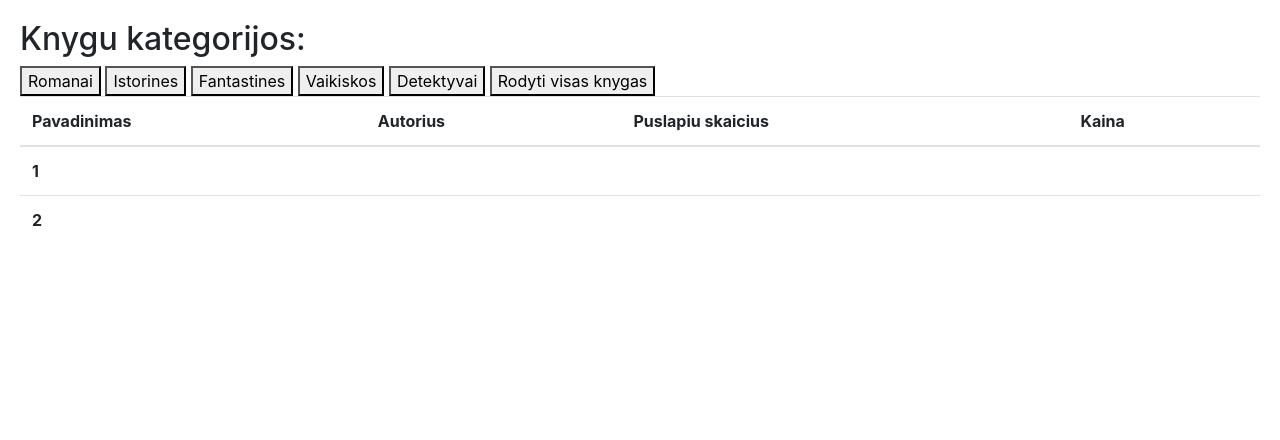
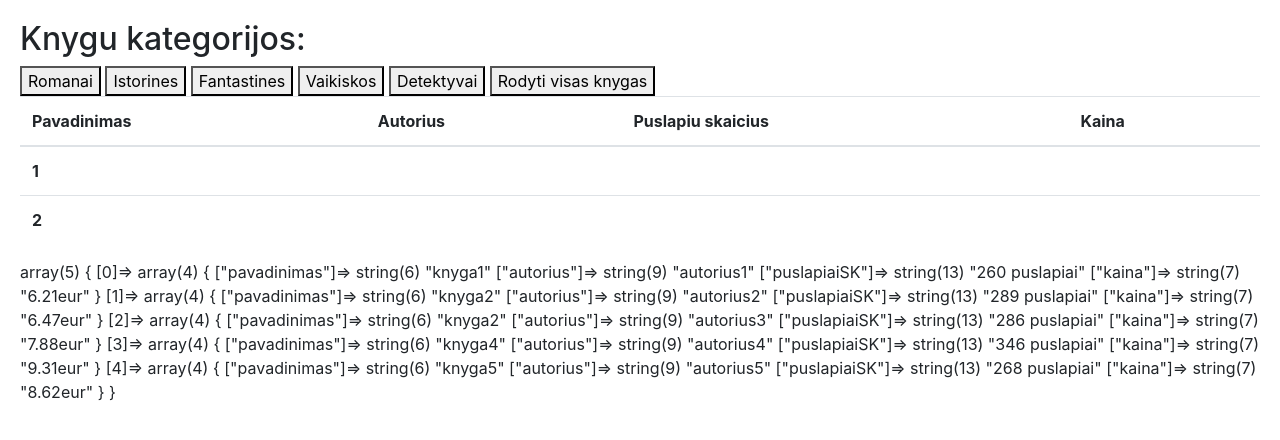
Before and after one commit to KotrynaPapartyna/12-paskaitaS-PHP, a PHP site: page /knyguBiblioteka.php in a window 1280 px wide. Shown: the top 440 px of the page. Run offline with PHP 8.4, Linux system fonts and the light colour scheme; lists and menus that the app fills with data are empty; some libraries are stand-ins or nearby versions.

Commit message:
Papildytas/ dar nebaigtas :)

```diff
--- a/knyguBiblioteka.php
+++ b/knyguBiblioteka.php
@@ -93,94 +93,99 @@
 $kategorijaRomanai = array(
     array(
         "pavadinimas" => "knyga1","autorius" => "autorius1",
-        "puslapiaiSK"=>rand(200,400)."puslapiai"),"kaina"=>"kaina",
+        "puslapiaiSK"=>rand(200,400)." puslapiai","kaina"=>rand(2,10).".".rand(0,99)."eur"),
     array(
         "pavadinimas" => "knyga2","autorius" => "autorius2",
-        "puslapiaiSK"=>rand(200,400)."puslapiai"), "kaina"=>"kaina",
+        "puslapiaiSK"=>rand(200,400)." puslapiai","kaina"=>rand(2,10).".".rand(0,99)."eur"),
     array(
         "pavadinimas" => "knyga2","autorius" => "autorius3",
-        "puslapiaiSK"=>rand(200,400)."puslapiai"), "kaina"=>"kaina",
+        "puslapiaiSK"=>rand(200,400)." puslapiai","kaina"=>rand(2,10).".".rand(0,99)."eur"),
     array(
         "pavadinimas" => "knyga4","autorius" => "autorius4",
-        "puslapiaiSK"=>rand(200,400)."puslapiai"), "kaina"=>"kaina",
+        "puslapiaiSK"=>rand(200,400)." puslapiai","kaina"=>rand(2,10).".".rand(0,99)."eur"),
     array(
         "pavadinimas" => "knyga5","autorius" => "autorius5",
-        "puslapiaiSK"=>rand(200,400)."puslapiai"), "kaina"=>"kaina",
+        "puslapiaiSK"=>rand(200,400)." puslapiai","kaina"=>rand(2,10).".".rand(0,99)."eur"),
     );
 
 $kategorijaIstorines = array(
     array(
         "pavadinimas" => "knyga1","autorius" => "autorius1",
-        "puslapiaiSK"=>rand(200,400)."puslapiai"), "kaina"=>"kaina",
+        "puslapiaiSK"=>rand(200,400)." puslapiai","kaina"=>rand(2,10).".".rand(0,99)."eur"),
     array(
         "pavadinimas" => "knyga2","autorius" => "autorius2",
-        "puslapiaiSK"=>rand(200,400)."puslapiai"), "kaina"=>"kaina",
+        "puslapiaiSK"=>rand(200,400)." puslapiai","kaina"=>rand(2,10).".".rand(0,99)."eur"),
     array(
         "pavadinimas" => "knyga2","autorius" => "autorius3",
-        "puslapiaiSK"=>rand(200,400)."puslapiai"),"kaina"=>"kaina",
+        "puslapiaiSK"=>rand(200,400)." puslapiai","kaina"=>rand(2,10).".".rand(0,99)."eur"),
     array(
         "pavadinimas" => "knyga4","autorius" => "autorius4",
-        "puslapiaiSK"=>rand(200,400)."puslapiai"), "kaina"=>"kaina",
+        "puslapiaiSK"=>rand(200,400)." puslapiai","kaina"=>rand(2,10).".".rand(0,99)."eur"),
     array(
         "pavadinimas" => "knyga5","autorius" => "autorius5",
-        "puslapiaiSK"=>rand(200,400)."puslapiai"), "kaina"=>"kaina",
+        "puslapiaiSK"=>rand(200,400)." puslapiai","kaina"=>rand(2,10).".".rand(0,99)."eur"),
     );
 
 $kategorijaFantastines = array(
     array(
         "pavadinimas" => "knyga1","autorius" => "autorius1",
-        "puslapiaiSK"=>rand(200,400)."puslapiai"), "kaina"=>"kaina",
+        "puslapiaiSK"=>rand(200,400)." puslapiai","kaina"=>rand(2,10).".".rand(0,99)."eur"),
     array(
         "pavadinimas" => "knyga2","autorius" => "autorius2",
-        "puslapiaiSK"=>rand(200,400)."puslapiai"), "kaina"=>"kaina",
+        "puslapiaiSK"=>rand(200,400)." puslapiai","kaina"=>rand(2,10).".".rand(0,99)."eur"),
     array(
         "pavadinimas" => "knyga2","autorius" => "autorius3",
-        "puslapiaiSK"=>rand(200,400)."puslapiai"), "kaina"=>"kaina",
+        "puslapiaiSK"=>rand(200,400)." puslapiai","kaina"=>rand(2,10).".".rand(0,99)."eur"),
     array(
         "pavadinimas" => "knyga4","autorius" => "autorius4",
-        "puslapiaiSK"=>rand(200,400)."puslapiai"), "kaina"=>"kaina",
+        "puslapiaiSK"=>rand(200,400)." puslapiai","kaina"=>rand(2,10).".".rand(0,99)."eur"),
     array(
         "pavadinimas" => "knyga5","autorius" => "autorius5",
-        "puslapiaiSK"=>rand(200,400)."puslapiai"), "kaina"=>"kaina",
+        "puslapiaiSK"=>rand(200,400)." puslapiai","kaina"=>rand(2,10).".".rand(0,99)."eur"),
     );
 
 $kategorijaVaikiskos = array(
     array(
         "pavadinimas" => "knyga1","autorius" => "autorius1",
-        "puslapiaiSK"=>rand(200,400)."puslapiai"), "kaina"=>"kaina",
+        "puslapiaiSK"=>rand(200,400)." puslapiai","kaina"=>rand(2,10).".".rand(0,99)."eur"),
     array(
         "pavadinimas" => "knyga2","autorius" => "autorius2",
-        "puslapiaiSK"=>rand(200,400)."puslapiai"), "kaina"=>"kaina",
+        "puslapiaiSK"=>rand(200,400)." puslapiai","kaina"=>rand(2,10).".".rand(0,99)."eur"),
     array(
         "pavadinimas" => "knyga2","autorius" => "autorius3",
-        "puslapiaiSK"=>rand(200,400)."puslapiai"), "kaina"=>"kaina",
+        "puslapiaiSK"=>rand(200,400)." puslapiai","kaina"=>rand(2,10).".".rand(0,99)."eur"),
     array(
         "pavadinimas" => "knyga4","autorius" => "autorius4",
-        "puslapiaiSK"=>rand(200,400)."puslapiai"), "kaina"=>"kaina",
+        "puslapiaiSK"=>rand(200,400)." puslapiai","kaina"=>rand(2,10).".".rand(0,99)."eur"),
     array(
         "pavadinimas" => "knyga5","autorius" => "autorius5",
-        "puslapiaiSK"=>rand(200,400)."puslapiai"), "kaina"=>"kaina",
+        "puslapiaiSK"=>rand(200,400)." puslapiai","kaina"=>rand(2,10).".".rand(0,99)."eur"),
     );
 
 $kategorijaDetektyvai = array(
     array(
         "pavadinimas" => "knyga1","autorius" => "autorius1",
-        "puslapiaiSK"=>rand(200,400)."puslapiai"), "kaina"=>"kaina",
+        "puslapiaiSK"=>rand(200,400)." puslapiai","kaina"=>rand(2,10).".".rand(0,99)."eur"),
     array(
         "pavadinimas" => "knyga2","autorius" => "autorius2",
-        "puslapiaiSK"=>rand(200,400)."puslapiai"), "kaina"=>"kaina",
+        "puslapiaiSK"=>rand(200,400)." puslapiai","kaina"=>rand(2,10).".".rand(0,99)."eur"),
     array(
         "pavadinimas" => "knyga2","autorius" => "autorius3",
-        "puslapiaiSK"=>rand(200,400)."puslapiai"), "kaina"=>"kaina",
+        "puslapiaiSK"=>rand(200,400)." puslapiai","kaina"=>rand(2,10).".".rand(0,99)."eur"),
     array(
         "pavadinimas" => "knyga4","autorius" => "autorius4",
-        "puslapiaiSK"=>rand(200,400)."puslapiai"), "kaina"=>"kaina",
+        "puslapiaiSK"=>rand(200,400)." puslapiai","kaina"=>rand(2,10).".".rand(0,99)."eur"),
     array(
         "pavadinimas" => "knyga5","autorius" => "autorius5",
-        "puslapiaiSK"=>rand(200,400)."puslapiai"), "kaina"=>"kaina",
+        "puslapiaiSK"=>rand(200,400)." puslapiai","kaina"=>rand(2,10).".".rand(0,99)."eur"),
     );
 
-
+    // visu kategoriju masyvu isvedimas
+    var_dump($kategorijaRomanai);
+    //var_dump($kategorijaFantastines);
+    //var_dump($kategorijaIstorines);
+    //var_dump($kategorijaVaikiskos);
+    //var_dump($kategorijaDetektyvai);
 
 ?>
 
```
